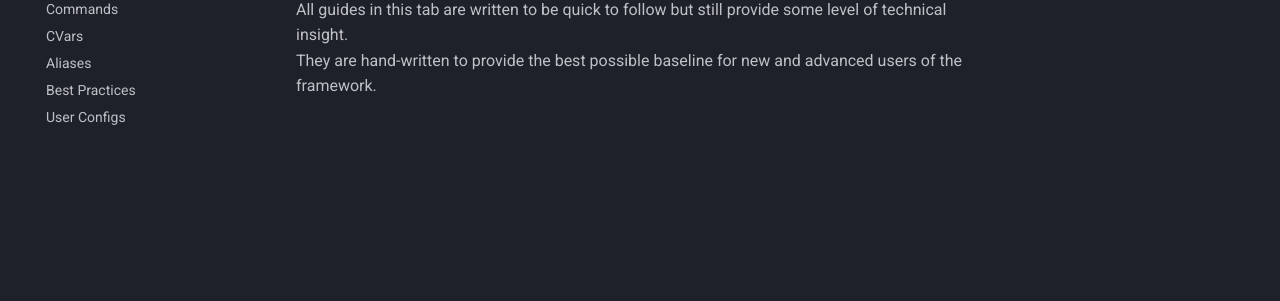
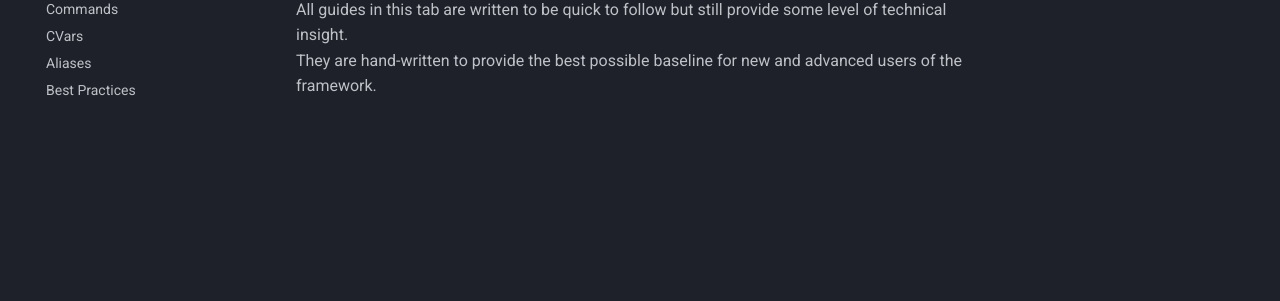
Before and after one commit to VonRiddarn/PikeConsole, an MkDocs documentation site: the page built from docs/guides/index.md, in a window 1280 px wide. Shown: the part 231-532 px from the top of the page. Built offline with MkDocs 1.6.1 and Material for MkDocs 9.7.7, drawn with Linux system fonts in a browser that asks for light colours.

Commit message:
docs: fix lingering reference

```diff
--- a/mkdocs.yml
+++ b/mkdocs.yml
@@ -27,7 +27,6 @@ nav:
           - CVars: guides/cvars.md
           - Aliases: guides/aliases.md
           - Best Practices: guides/best_practices.md
-          - User Configs: guides/user_configs.md
     - API Reference:
           - Overview: api/index.md
           - Logging:
```
